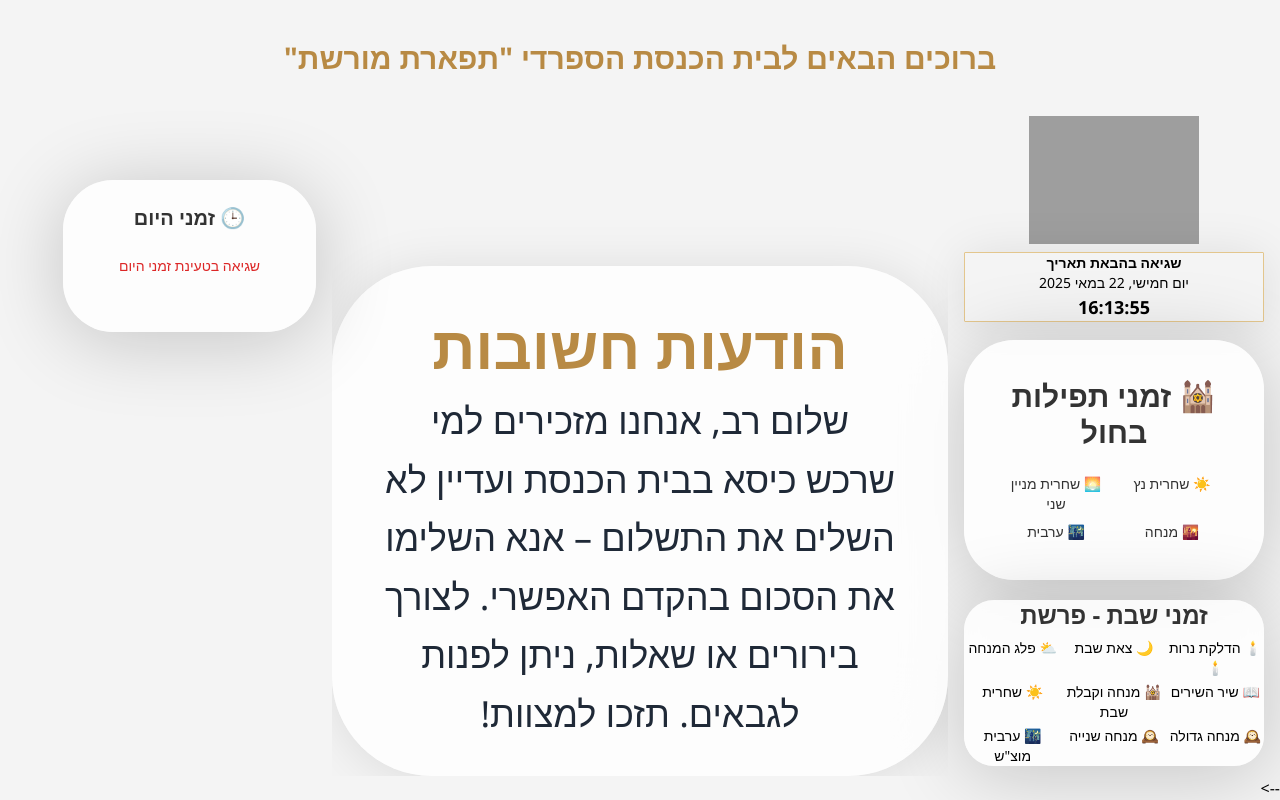
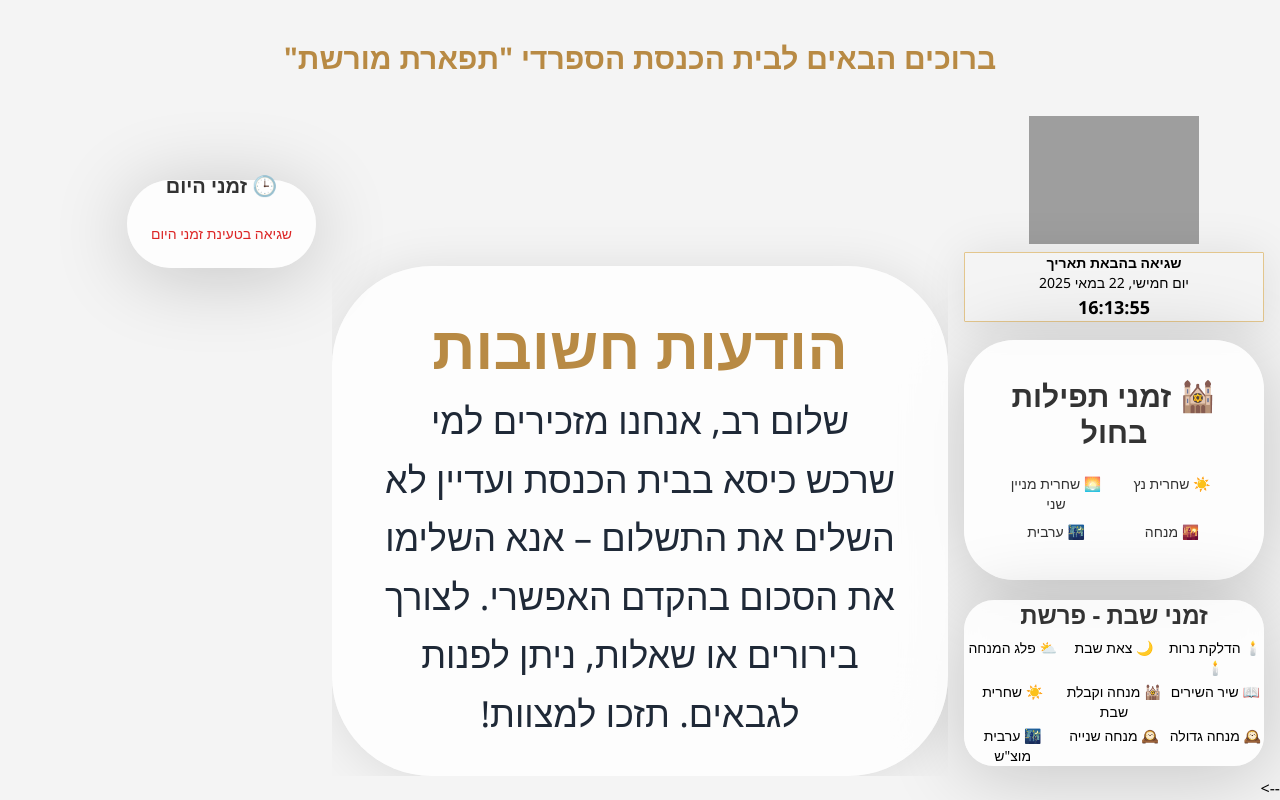
Before and after one commit to NirKilshtein/Beit-Kneeset, a Flask app: page / in a window 1280 px wide. Run offline with Flask 3, Linux system fonts and the light colour scheme; some libraries are stand-ins or nearby versions; grey boxes are pictures that could not be loaded.

Commit message:
Update index.html

```diff
--- a/templates/index.html
+++ b/templates/index.html
@@ -378,7 +378,7 @@
 <div class="grid grid-cols-15 gap-10 h-full">
   <!-- Card spans 10 out of 20 columns and aligns to the left with margin-top -->
   <div class="col-span-8 justify-self-start mt-[4rem]">
-    <div class="flex flex-col justify-start text-center bg-white/80 backdrop-blur-lg p-[3.5rem] rounded-[50px] shadow-[0_8px_80px_rgba(0,0,0,0.2)] w-full">
+    <div class="flex flex-col justify-start text-center bg-white/80 backdrop-blur-lg p-[1.5rem] rounded-[50px] shadow-[0_8px_80px_rgba(0,0,0,0.2)] w-full">
 
       <!-- Heading inside, positioned at the top -->
       <h2 class="text-xl font-bold text-[#333333] mb-6 mt-[-2rem]">🕒 זמני היום</h2>
```
